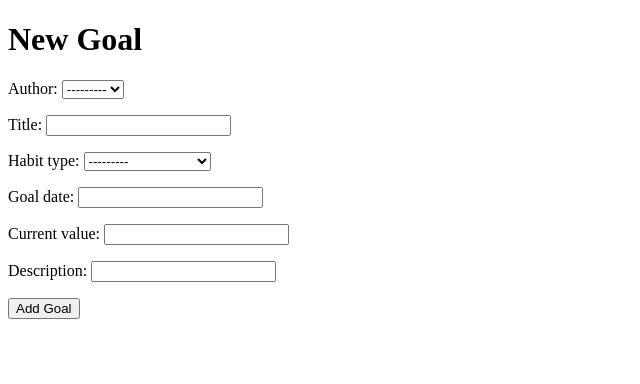
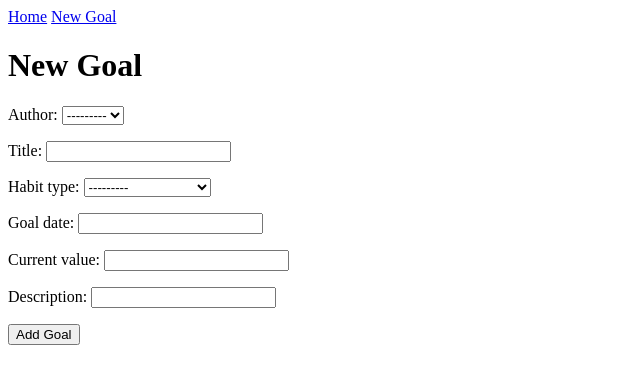
Before and after one commit to Momentum-Team-18/be-habit-tracker-SLehew, a Django app: page /tracker/new in a window 1280 px wide. Shown: the top 384 px of the page, without its empty margins (0-640 px from the left). Run offline with Django 4.2, Linux system fonts and the light colour scheme.

Commit message:
added edit goal function

```diff
--- a/config/urls.py
+++ b/config/urls.py
@@ -22,7 +22,8 @@ from tracker import views
 urlpatterns = [
     path('admin/', admin.site.urls),
     path('accounts/', include('registration.backends.simple.urls')),
-    path('', views.tracker_home, name="tracker-home"),
+    path('', views.goal_home, name="goal-list"),
     path('tracker/new', views.new_goal, name='new-goal'),
-
+    path('tracker/goals', views.goal_list, name='goal-list'),
+    path('tracker/<int:pk>/edit', views.edit_goal, name='edit-goal'),
 ]
--- a/templates/base.html
+++ b/templates/base.html
@@ -9,6 +9,8 @@
     <title>Document</title>
 </head>
 <body>
+    <a href="{% url 'goal-list' %}">Home</a>
+    <a href="{% url 'new-goal' %}">New Goal</a>
     {% block content %}
     {% endblock %}
 </body>
--- a/tracker/views.py
+++ b/tracker/views.py
@@ -1,5 +1,5 @@
 from django.shortcuts import render, get_object_or_404, redirect
-from .models import Tracker, Habit_Goal
+from .models import Tracker, Habit_Goal, User
 from .forms import NewGoalForm
 
 
@@ -16,3 +16,31 @@ def new_goal(request):
         form.save()
         return redirect('tracker-home')
     return render(request, 'tracker/new_goal.html', {'form': form})
+
+
+def goal_list(request):
+    habit_goals = Habit_Goal.objects.all()
+    return render(request, 'tracker/goal_home.html', {'habit_goals': habit_goals})
+
+
+def edit_goal(request, pk):
+    goal = get_object_or_404(Habit_Goal, pk=pk)
+    if request.method == 'GET':
+        form = NewGoalForm(instance=goal)
+
+    else:
+        form = NewGoalForm(request.POST, instance=goal)
+        if form.is_valid():
+            form.save()
+            return redirect('goal-detail', pk=pk)
+    return render(request, 'tracker/goal_edit.html', {'form': form})
+
+
+def goal_home(request):
+    user = get_object_or_404(User)
+    goal = Habit_Goal.objects.all()
+    context = {
+        'user': user,
+        'habit_goal': goal
+    }
+    return render(request, 'tracker/goal_home.html', context)
```
Also changed, not shown: templates/tracker/goal_detail.html (added, +9 -0 lines), templates/tracker/goal_edit.html (added, +12 -0 lines), templates/tracker/goal_home.html (added, +12 -0 lines).
